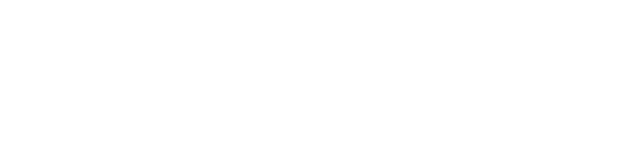
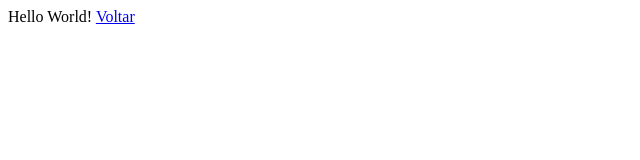
Before and after one commit to aula-3-1Trimestre/portifolio, a plain HTML site: page jose.html in a window 1280 px wide. Shown: the whole page, without its empty margins (0-640 px from the left). Drawn offline with Linux system fonts and the light colour scheme.

Commit message:
Criando um botao de volta para o index

```diff
--- a/jose.html
+++ b/jose.html
@@ -6,6 +6,7 @@
     <title>José Carlos Mar Pereira Neto</title>
 </head>
 <body>
-
+    Hello World!
+    <a href="index.html">Voltar</a>
 </body>
 </html>
```
